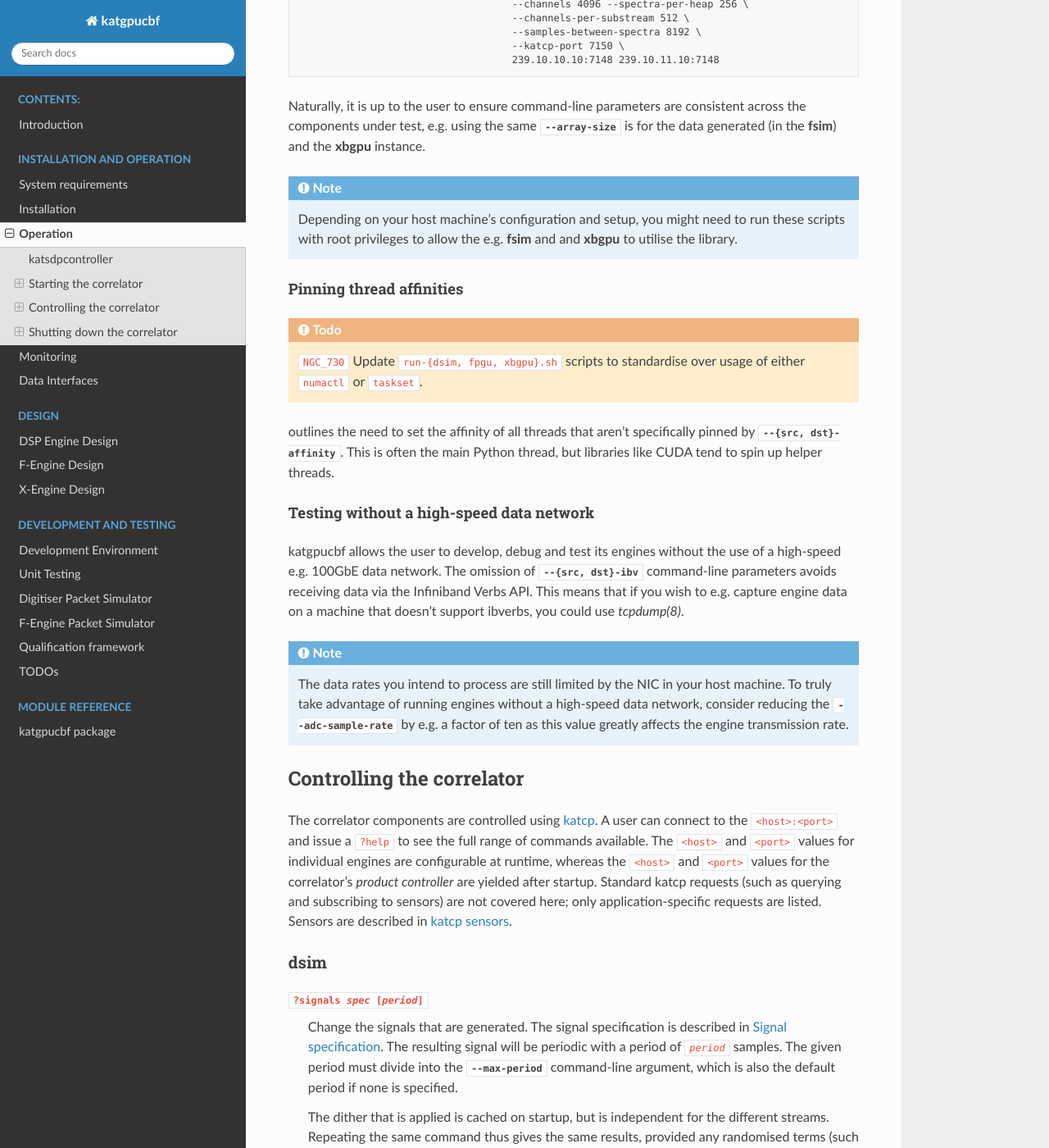
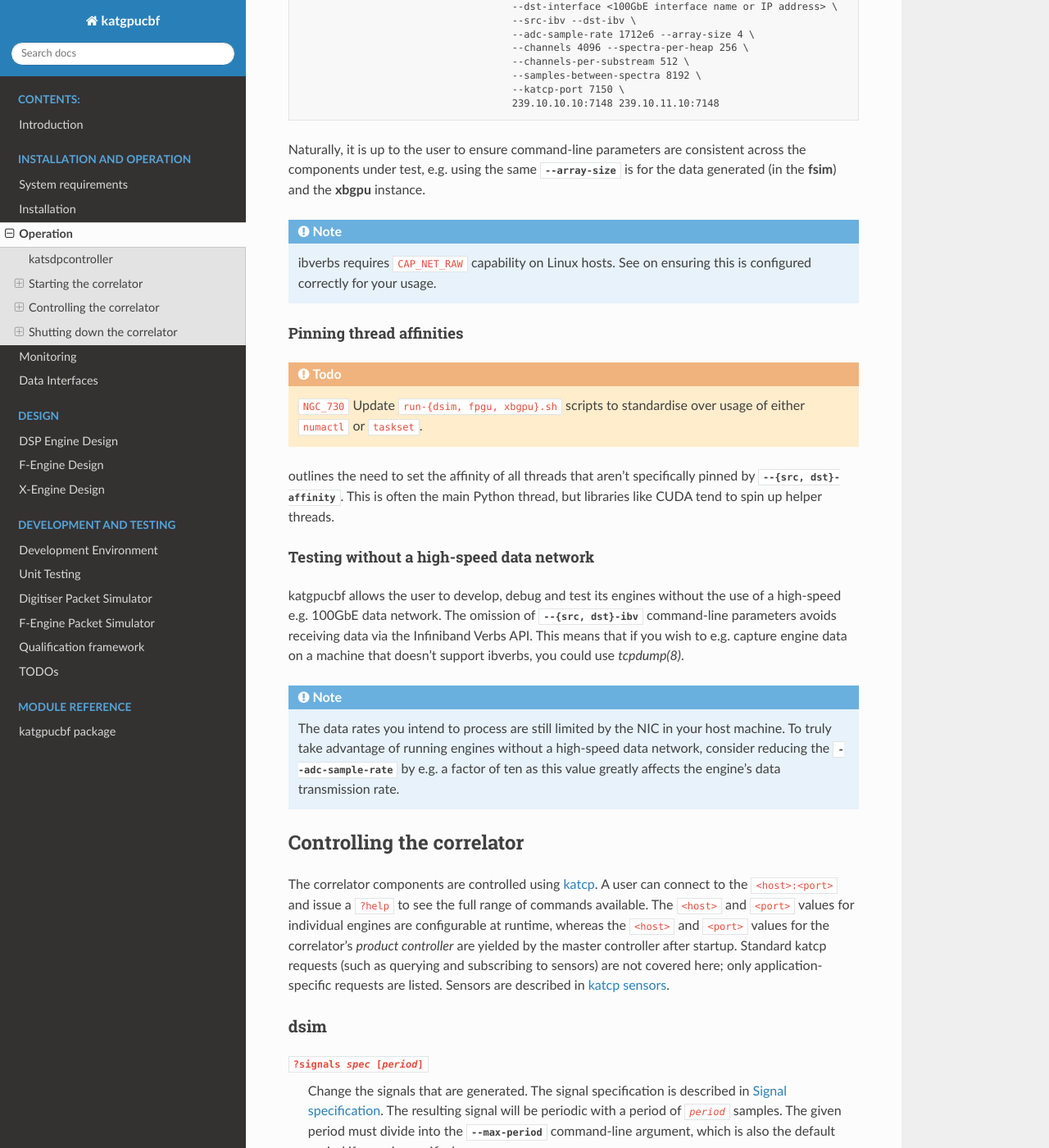
Before and after one commit to ska-sa/katgpucbf, a Sphinx documentation site: the page built from doc/control.rst, in a window 1280 px wide and 1400 px high, scrolled down 3177 px. Shown: the whole window at 82% size. Built offline with Sphinx 7.4.7 and the Read the Docs theme 2.0.0, drawn with Linux system fonts in a browser that asks for light colours; formulas are drawn with MathJax 3; the version number could not be read and is left out.

Commit message:
Refine Control documentation
As per feedback on PR #354.

Contributes to: NGC-680, NGC-684 and NGC-686.

```diff
--- a/doc/control.rst
+++ b/doc/control.rst
@@ -126,13 +126,14 @@
   Update scratch directory to have a single config sub-directory. Also add
   comments on the scripts themselves to make it easier to follow.
 
-Before considering which engine you intend on testing, note the number of GPUs
-available in the target processing node. The `CUDA`_ library acknowledges the
-presence of a ``CUDA_VISIBLE_DEVICES`` environment variable, similar to that
-discussed by :external+katsdpsigproc:std:ref:`katsdpsigproc <configuration>`.
-You can simply ``export CUDA_VISIBLE_DEVICES=0`` in your terminal environment
-for the engine invocation to acknowledge your intention of using a particular
-GPU.
+.. note::
+    Before considering which engine you intend on testing, note the number of GPUs
+    available in the target processing node. The `CUDA`_ library acknowledges the
+    presence of a ``CUDA_VISIBLE_DEVICES`` environment variable, similar to that
+    discussed by :external+katsdpsigproc:std:ref:`katsdpsigproc <configuration>`.
+    You can simply ``export CUDA_VISIBLE_DEVICES=0`` in your terminal environment
+    for the engine invocation to acknowledge your intention of using a particular
+    GPU.
 
 .. _CUDA: https://docs.nvidia.com/cuda/cuda-c-programming-guide/index.html#env-vars
 
@@ -170,10 +171,9 @@
 the :program:`xbgpu` instance.
 
 .. note::
-    Depending on your host machine's configuration and setup, you might need
-    to run these scripts with root privileges to allow the e.g. :program:`fsim` and
-    and :program:`xbgpu` to utilise the
-    :external+spead2:std:ref:`ibverbs <spead2_net_raw>` library.
+    ibverbs requires ``CAP_NET_RAW`` capability on Linux hosts. See
+    :external+spead2:std:ref:`spead2's discussion <spead2_net_raw>` on
+    ensuring this is configured correctly for your usage.
 
 Pinning thread affinities
 """""""""""""""""""""""""
@@ -185,7 +185,6 @@
 the need to set the affinity of all threads that aren't specifically pinned by
 :option:`!--{src, dst}-affinity`. This is often the main Python thread, but
 libraries like CUDA tend to spin up helper threads.
-
 
 Testing without a high-speed data network
 """""""""""""""""""""""""""""""""""""""""
@@ -200,7 +199,7 @@
     The data rates you intend to process are still limited by the NIC in your
     host machine. To truly take advantage of running engines without a
     high-speed data network, consider reducing the :option:`!--adc-sample-rate`
-    by e.g. a factor of ten as this value greatly affects the engine
+    by e.g. a factor of ten as this value greatly affects the engine's data
     transmission rate.
 
 Controlling the correlator
@@ -209,11 +208,10 @@
 the ``<host>:<port>`` and issue a ``?help`` to see the full range of commands
 available. The ``<host>`` and ``<port>`` values for individual engines are
 configurable at runtime, whereas the ``<host>`` and ``<port>`` values for the
-correlator's *product controller* are yielded after startup. Standard katcp
-requests (such as querying and subscribing to sensors) are not covered here;
-only application-specific requests are listed. Sensors are described in
-:ref:`monitoring-sensors`.
-
+correlator's *product controller* are yielded by the master controller after
+startup. Standard katcp requests (such as querying and subscribing to sensors)
+are not covered here; only application-specific requests are listed. Sensors
+are described in :ref:`monitoring-sensors`.
 
 .. _katcp: https://katcp-python.readthedocs.io/en/latest/_downloads/361189acb383a294be20d6c10c257cb4/NRF-KAT7-6.0-IFCE-002-Rev5-1.pdf
 
```
